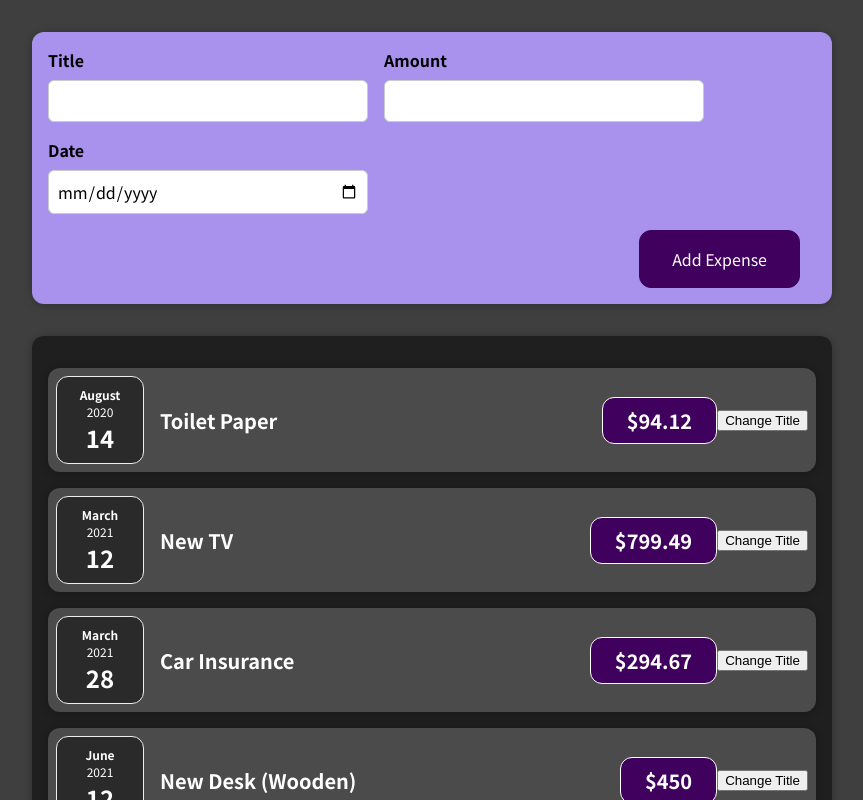
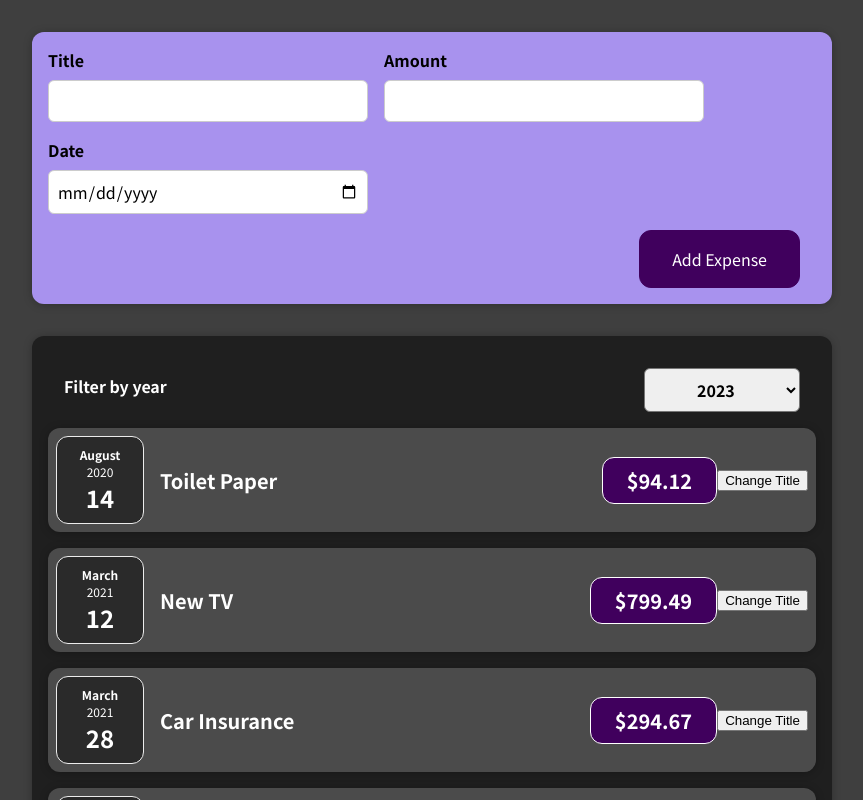
Before and after one commit to Zbigniew013/react-complete-guide, a React (Create React App) app: page / in a window 1280 px wide. Shown: the top 800 px of the page, without its empty margins (208-1071 px from the left). Built offline with nearby package versions, Linux system fonts and the light colour scheme.

Commit message:
working with events and state

```diff
--- a/src/components/Expenses/Expenses.js
+++ b/src/components/Expenses/Expenses.js
@@ -1,10 +1,23 @@
-import ExpenseItem from "./ExpenseItem";
-import "./Expenses.css";
-import Card from "../UI/Card";
+import ExpenseItem from './ExpenseItem';
+import './Expenses.css';
+import Card from '../UI/Card';
+import ExpensesFilter from './ExpensesFilter';
+import { useState } from 'react';
 
 const Expenses = props => {
+  const [filteredYear, setFilteredYear] = useState('2023');
+
+  const filterChangeHandler = selectedYear => {
+    setFilteredYear(selectedYear);
+  };
+
   return (
+    <div>
       <Card className='expenses'>
+        <ExpensesFilter
+          selected={filteredYear}
+          handleSubmit={filterChangeHandler}
+        />
         <ExpenseItem
           title={props.expenses[0].title}
           amount={props.expenses[0].amount}
@@ -26,6 +39,7 @@ const Expenses = props => {
           date={props.expenses[3].date}
         />
       </Card>
+    </div>
   );
 };
 
--- /dev/null
+++ b/src/components/Expenses/ExpensesFilter.css
@@ -0,0 +1,24 @@
+.expenses-filter {
+  color: white;
+  padding: 0 1rem;
+}
+
+.expenses-filter__control {
+  display: flex;
+  width: 100%;
+  align-items: center;
+  justify-content: space-between;
+  margin: 1rem 0;
+}
+
+.expenses-filter label {
+  font-weight: bold;
+  margin-bottom: 0.5rem;
+}
+
+.expenses-filter select {
+  font: inherit;
+  padding: 0.5rem 3rem;
+  font-weight: bold;
+  border-radius: 6px;
+}
--- /dev/null
+++ b/src/components/Expenses/ExpensesFilter.js
@@ -0,0 +1,23 @@
+import './ExpensesFilter.css';
+
+const ExpensesFilter = props => {
+  const dropdownChangeHandler = event => {
+    props.handleSubmit(event.target.value);
+  };
+
+  return (
+    <div className='expenses-filter'>
+      <div className='expenses-filter__control'>
+        <label>Filter by year</label>
+        <select value={props.selected} onChange={dropdownChangeHandler}>
+          <option value='2024'>2024</option>
+          <option value='2023'>2023</option>
+          <option value='2022'>2022</option>
+          <option value='2020'>2021</option>
+        </select>
+      </div>
+    </div>
+  );
+};
+
+export default ExpensesFilter;
```
Lines whose indentation alone changed are shown as unchanged.
